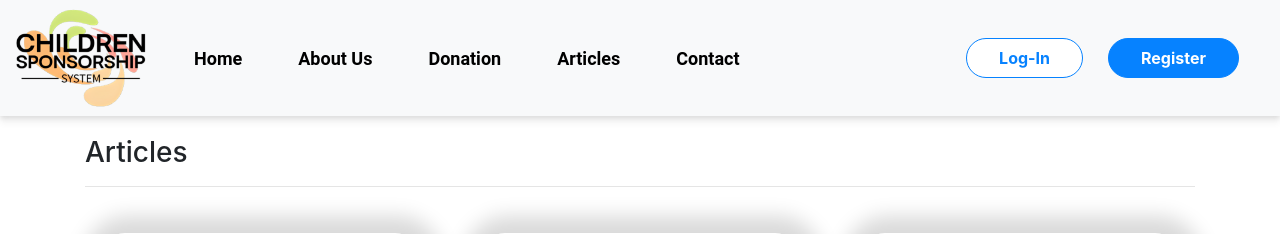
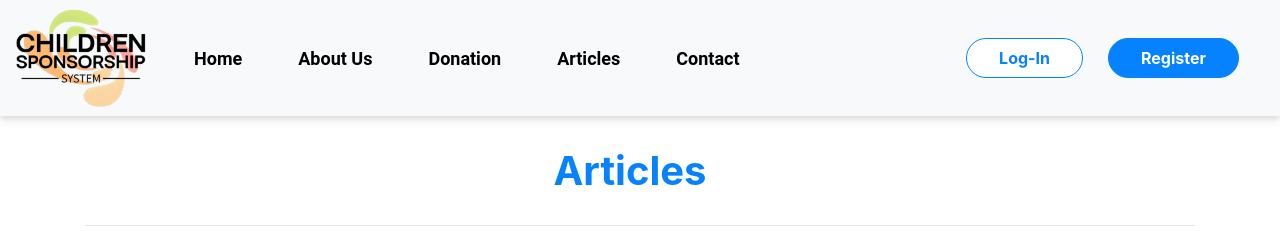
Before and after one commit to evorz/Children-Sponsorship-System-Website-Project, a Flask app: page /articles in a window 1280 px wide. Shown: the top 234 px of the page. Run offline with Flask 2, Linux system fonts and the light colour scheme; data comes from the database, SQL or seed files in the repository; some libraries are stand-ins or nearby versions.

Commit message:
Update on front-end

```diff
--- a/ChildrenSponsorshipSystem/static/css/articles.css
+++ b/ChildrenSponsorshipSystem/static/css/articles.css
@@ -51,3 +51,14 @@
 .article-button:active {
   opacity: 0.7;
 }
+.Head-Article {
+    font-size: 40px;
+    font-weight: bold;
+    margin-top: 10px;
+    margin-bottom: 30px;
+    margin-left: -20px;
+    display: flex;
+    align-items: center;
+    justify-content: center;
+    color: rgb(6, 130, 255);
+}
--- a/ChildrenSponsorshipSystem/static/css/childs.css
+++ b/ChildrenSponsorshipSystem/static/css/childs.css
@@ -63,7 +63,7 @@
   padding-bottom: 9px;
   padding-right: 32px;
   padding-left: 32px;
-  margin-left: 58px;
+  margin-left: 65px;
   margin-right: 58px;
   transition: background-color 0.35s, color 0.35s;
 }
--- a/ChildrenSponsorshipSystem/templates/article.html
+++ b/ChildrenSponsorshipSystem/templates/article.html
@@ -2,7 +2,6 @@
 
 
 {% block body %}
-
 
 {% if article %}
 
--- a/ChildrenSponsorshipSystem/templates/articles.html
+++ b/ChildrenSponsorshipSystem/templates/articles.html
@@ -2,9 +2,8 @@
 
 
 {% block body %}
-<h3>Articles</h3>
+<p class="Head-Article">Articles</h3>
 <hr>
-
 
 {% if articles %}
 
--- a/ChildrenSponsorshipSystem/templates/child.html
+++ b/ChildrenSponsorshipSystem/templates/child.html
@@ -6,7 +6,8 @@
 
 {% if child %}
 
-<img src="{{ child.child_photo_url }}" alt="" width="300" height="300">
+<img src="{{ child.child_photo_url }}"  width="288" height="211">
+<hr>
 <h4>{{ child.name }}</h4>
 <hr>
 Age : {{child.age}}
--- a/ChildrenSponsorshipSystem/templates/childs.html
+++ b/ChildrenSponsorshipSystem/templates/childs.html
@@ -21,7 +21,7 @@
                             <p class="child-list">Child No: {{child.id}}</p>
                             <p class="child-list2">Child's Name: <span class="child-name">{{child.name}}</span></h5>
                             <p class="child-list2">Age: <span class="child-age">{{child.age}}</span></p>
-                            <a href="/child/{{child.id}}"><button class="donate-child">Donate Now</button> </a>
+                            <a href="/child/{{child.id}}"><button class="donate-child">Learn More</button> </a>
                     </div>
                 </div>
             </div>
```
